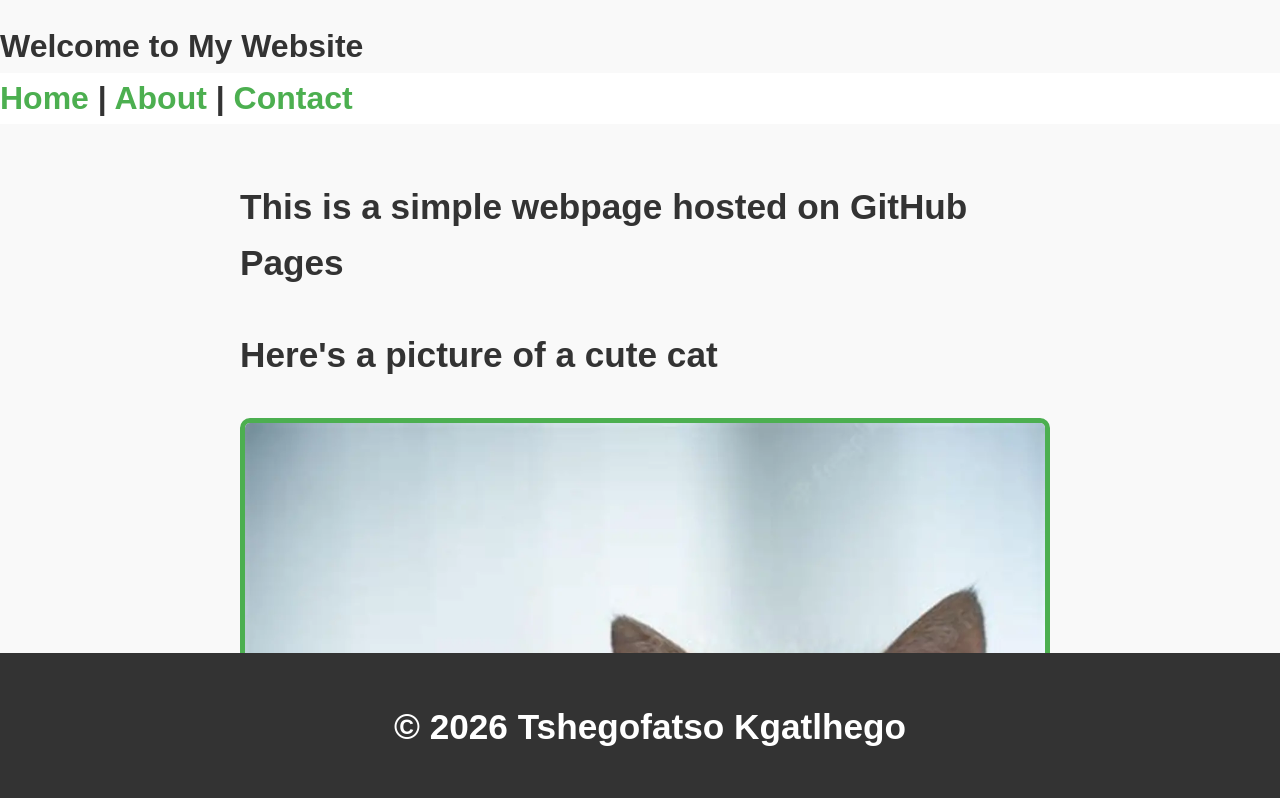
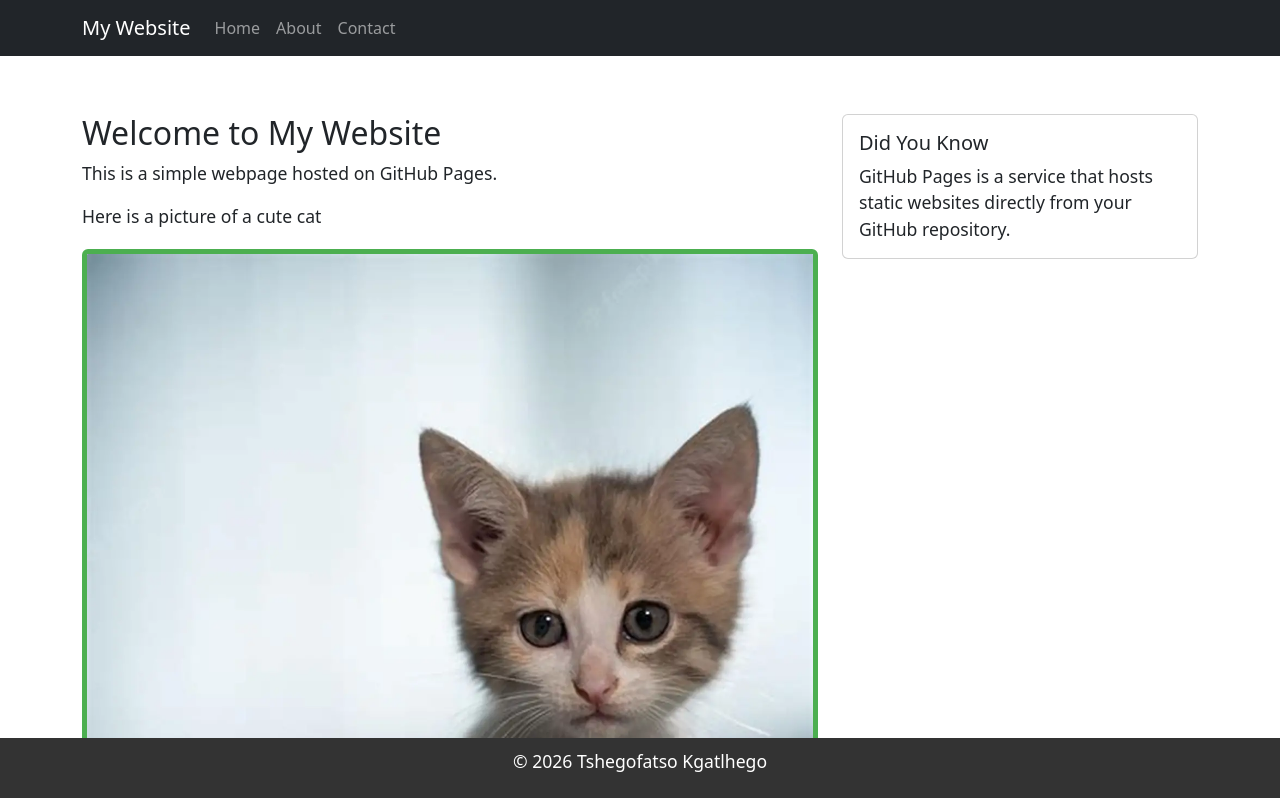
Before and after one commit to Tshegofatso25-153/My-Github-Page-2, a plain HTML site: page index.html in a window 1280 px wide. Shown: the top 798 px of the page. Drawn offline with nearby package versions, Linux system fonts and the light colour scheme.

Commit message:
Added Bootstrap framework for styling and layout

```diff
--- a/index.html
+++ b/index.html
@@ -5,26 +5,57 @@
     <meta name="viewport" content="width=device-width, initial-scale=1.0">
     <title>My First GitHub Page</title>
     <link rel="stylesheet" href="style.css">
+    <link href="https://cdn.jsdelivr.net/npm/bootstrap@5.3.0/dist/css/bootstrap.min.css" rel="stylesheet">
 </head>
 <body
     <header>
-        <h1>Welcome to My Website
-        <nav>
-                <a href="index.html">Home</a> |
-                <a href="about.html">About</a> |
-                <a href="contact.html">Contact</a>
+       <nav class="navbar navbar-expand-lg navbar-dark bg-dark">
+         <div class="container">
+            <a class="navbar-brand" href="index.html">My Website</a>
+            <button class="navbar-toggler" type="button" data-bs-toggle="collapse" data-bs-target="#navbarNav">
+                <span class="navbar-toggler-icon"></span>
+            </button>
+            <div class="collapse navbar-collapse" id="navbarNav">
+                <ul class="navbar-nav">
+                    <li class="nav-item">
+                        <a class="nav-link" href="index.html">Home</a>
+                    </li>
+                    <li class="nav-item">
+                        <a class="nav-link" href="about.html">About</a>
+                    </li>
+                    <li class="nav-item">
+                        <a class="nav-link" href="contact.html">Contact</a>
+                    </li>
+                </ul>
+            </div>
+        </div>
         </nav>
     </header>
 
-    <main>
-        <p>This is a simple webpage hosted on GitHub Pages</p>
-         <p>Here's a picture of a cute cat</p>
-        <img src="kitten.webp" alt="A cute kitten">
-        <p>Visit <a href="https://github.com">GitHub</a>to learn more about coding</p>
-    </main>
+    <main class="container my-5">
+      <div class="row">
+        <div class="col-md-8">
+          <h2>Welcome to My Website</h2>
+          <p>This is a simple webpage hosted on GitHub Pages.</p>
+          <p> Here is a picture of a cute cat</p>
+          <img src="kitten.webp" alt="A cute kitten" class="img-fluid rounded">
+          <p class="mt-3">Visit <a href="https://github.com" class="btn btn-primary">GitHub</a> to learn more about coding.</p>
+        </div>
+        <div class="col-md-4">
+            <div class="card">
+                <div class="card-body">
+                    <h5 class="card-title">Did You Know</h5>
+                    <p class="card-text">GitHub Pages is a service that hosts static websites directly from your GitHub repository.</p>
+                </div>
+            </div>
+        </div>
+      </div>
+     </main>
 
     <footer>
         <p>&copy; 2026 Tshegofatso Kgatlhego</p>
     </footer>
+    <script src="https://cdn.jsdelivr.net/@popperjs/core@2.116/dist/umd/popper.min.js"></script>
+    <script src="https://cdn.jsdelivr.net/npm/bootstrap@5.3.0/dist/js/bootstrap.min.js"></script>
 </body>
 </html>
--- a/style.css
+++ b/style.css
@@ -24,7 +24,7 @@ av a:hover {
     text-decoration: underline;
 }
 main {
-    padding: 20px;
+    padding: 10px;
     max-width: 800px;
     margin: 0 auto;
 }
```
Also changed, not shown: about.html (+9 -4 lines), contact.html (+9 -3 lines).
